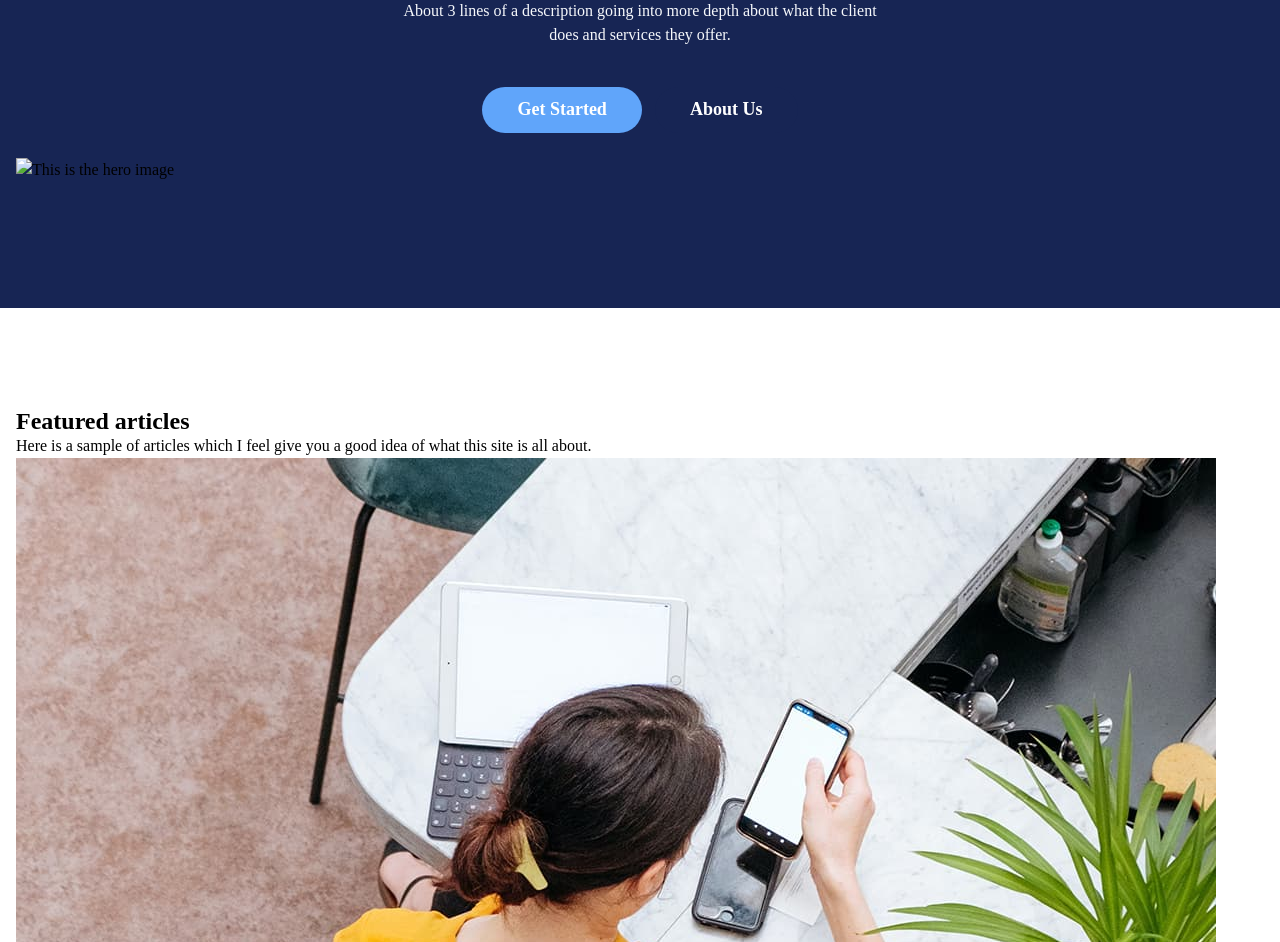
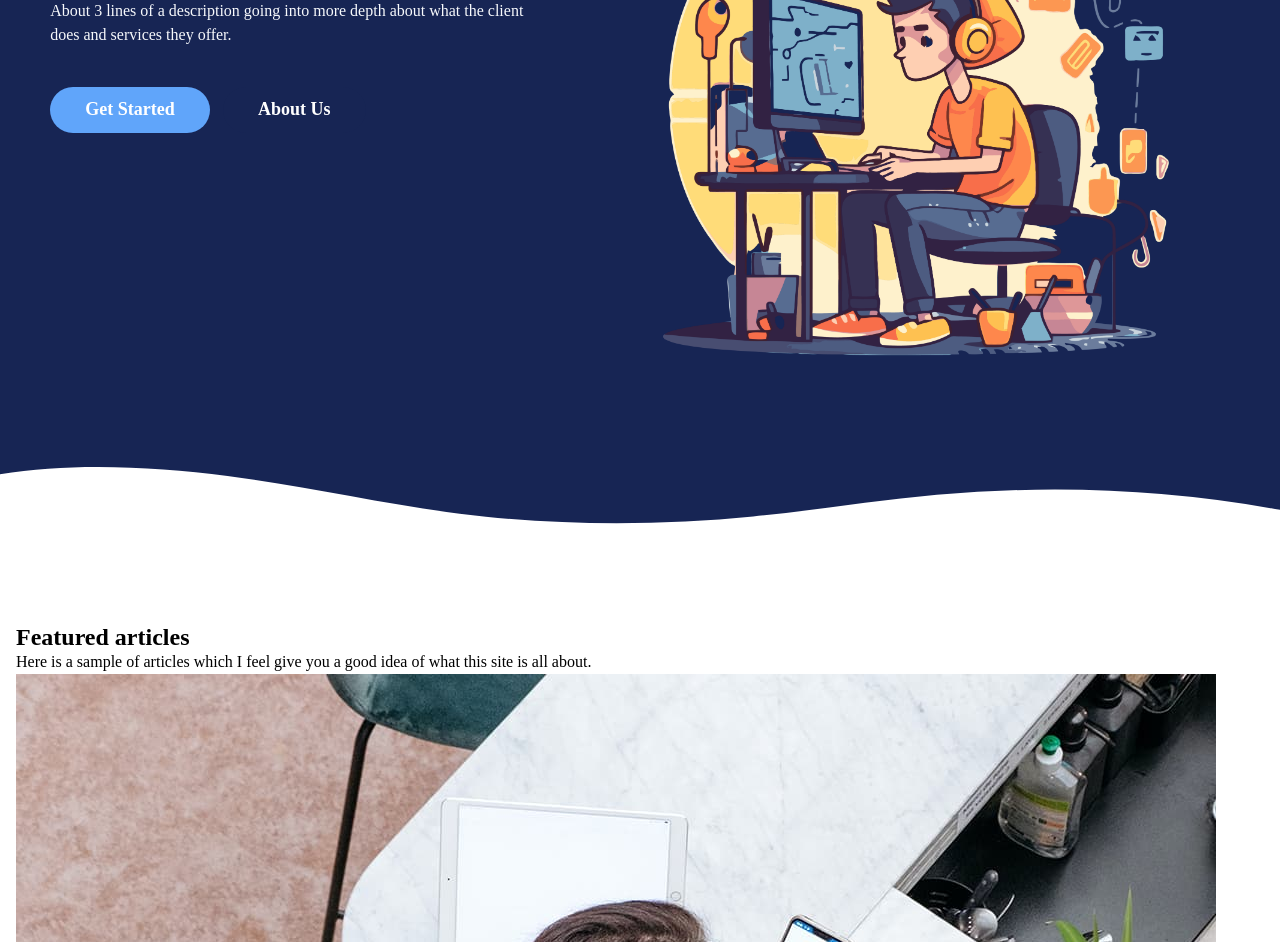
Before and after one commit to KylerLong-dev/11ty-starter, an Eleventy site: page src/index.njk in a window 1280 px wide. Shown: the part 406-1348 px from the top of the page. Built offline with nearby package versions, Linux system fonts and the light colour scheme; Eleventy itself is replaced by a stand-in of ours; files that its build step writes are made by us from their sources.

Commit message:
Make edits to hero section

```diff
--- a/src/_includes/hero.njk
+++ b/src/_includes/hero.njk
@@ -8,5 +8,12 @@
             <button class="cs-button about-button">About Us</button>
         </div>
     </div>
-    <img src="#" alt="This is the hero image" class="hero-img">
+    <div class="hero-img_wrap">
+        <img src="/assets/images/hero-img.png" alt="This is the hero image" class="hero-img">
+    </div>
+    <div class="custom-shape-divider-bottom-1736398064">
+        <svg data-name="Layer 1" xmlns="http://www.w3.org/2000/svg" viewBox="0 0 1200 120" preserveAspectRatio="none">
+            <path d="M321.39,56.44c58-10.79,114.16-30.13,172-41.86,82.39-16.72,168.19-17.73,250.45-.39C823.78,31,906.67,72,985.66,92.83c70.05,18.48,146.53,26.09,214.34,3V0H0V27.35A600.21,600.21,0,0,0,321.39,56.44Z" class="shape-fill"></path>
+        </svg>
+    </div>
 </section>
--- a/src/css/global.css
+++ b/src/css/global.css
@@ -14,8 +14,8 @@
   --fs-700: 2rem;
 
   /* Font Families */
-  --ff-body: "Roboto", sans-serif;
-  --ff-heading: "Playfair Display", serif;
+  --ff-body: "Georgia, 'Times New Roman', Times, serif";
+  --ff-heading: "Georgia, 'Times New Roman', Times, serif"
 
   /*Font Weights */
   --fw-400: 400;
@@ -185,3 +185,34 @@
   font-size: var(--baseFontSize);
   margin-bottom: clamp(1.75rem, 3.92vw, 2.5rem);
 }
+
+/***Wave Shape Separator***/
+.custom-shape-divider-bottom-1736398064 {
+  position: absolute;
+  bottom: 0;
+  left: 0;
+  width: 100%;
+  overflow: hidden;
+  line-height: 0;
+  transform: rotate(180deg);
+}
+
+.custom-shape-divider-bottom-1736398064 svg {
+  position: relative;
+  display: block;
+  width: calc(100% + 1.3px);
+  height: 62px;
+}
+
+.custom-shape-divider-bottom-1736398064 .shape-fill {
+  fill: #FFFFFF;
+}
+
+/** For mobile devices **/
+@media (max-width: 767px) {
+  .custom-shape-divider-bottom-1736398064 svg {
+      width: calc(100% + 1.3px);
+      height: 62px;
+  }
+}
+/***End Wave Shape Design***/
--- a/src/css/hero.css
+++ b/src/css/hero.css
@@ -4,6 +4,7 @@
     background-color: var(--primary-dark);
     min-height: 35rem;
     gap: var(--gap-responsive);
+    position: relative;
 }
 
 .hero .cs-content_text {
@@ -27,3 +28,42 @@
     justify-content: center;
     gap: .8rem;
 }
+
+.hero-img_wrap {
+    display: flex;
+    justify-content: center;
+    align-items: center;
+}
+
+.hero-img {
+    width: 100%;
+    height: auto;
+    max-width: 26rem;
+}
+
+@media(min-width: 1023px) {
+    .hero {
+        flex-direction: row;
+        justify-content: space-evenly;
+    }
+
+    .hero .cs-content_text {
+       align-items: flex-start;
+       text-align: left;
+       margin: 0;
+    }
+
+    .hero-buttons {
+        justify-content: flex-start;
+    }
+
+    .hero-img_wrap {
+        justify-content: flex-start;
+        align-items: flex-start;
+        margin-top: -4rem;
+    }
+
+    .hero-img {
+        max-width: 40rem;
+    }
+}
```
Also changed, not shown: src/assets/images/hero-img.png (added).
